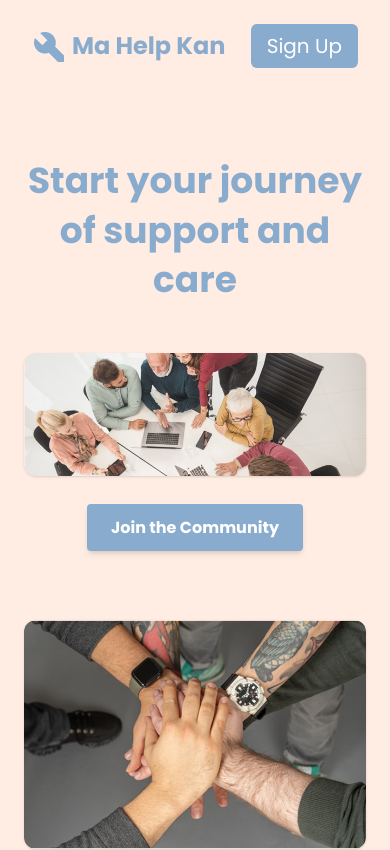
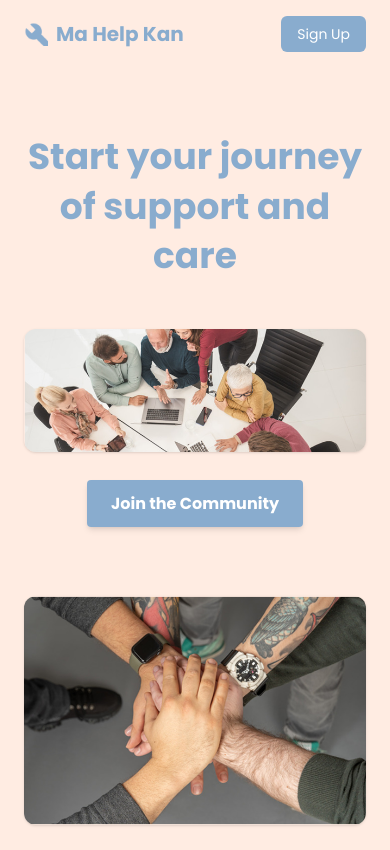
Before and after one commit to CSC105-2024/G11-PawAroundYou-PreHack-2025, a React (Vite) app in the folder frontend/: page / in a window 390 px wide. Shown: the top 850 px of the page. Built offline with nearby package versions, Linux system fonts and the light colour scheme; a web font is replaced by a local one.

Commit message:
fix Navbar

```diff
--- a/frontend/src/assets/Navbar.jsx
+++ b/frontend/src/assets/Navbar.jsx
@@ -1,13 +1,9 @@
 import React, { useState, useEffect } from "react";
 import { Link } from "react-router-dom";
 
-
 function Navbar() {
   const [isLoggedIn, setIsLoggedIn] = useState(false);
-
-  useEffect(() => {
-    console.log("Navbar component mounted");
-  }, []);
+  const [menuOpen, setMenuOpen] = useState(false);
 
   useEffect(() => {
     const loggedIn = localStorage.getItem("isLoggedIn");
@@ -15,43 +11,83 @@ function Navbar() {
   }, []);
 
   const handleLogout = () => {
+    localStorage.removeItem("isLoggedIn");
     setIsLoggedIn(false);
     console.log("User logged out");
   };
 
   return (
-    <header className="flex justify-between items-center px-8 py-6 bg-[#FFECE2] text-[#89ACCE]">
-      <div className="text-2xl font-semibold flex items-center gap-2">
-        <span>
-          <img src="./public/WrenchLogo.png" alt="WrenchLogo" className="w-8 h-8" />
-        </span>
+    <header className="bg-[#FFECE2] text-[#89ACCE] px-6 py-4 flex justify-between items-center">
+      {/* Logo */}
+      <div className="text-xl sm:text-2xl font-semibold flex items-center gap-2">
+        <img
+          src="./public/WrenchLogo.png"
+          alt="WrenchLogo"
+          className="w-6 h-6 sm:w-8 sm:h-8"
+        />
         Ma Help Kan
       </div>
 
+      {/* Desktop Menu */}
+      {isLoggedIn && (
+        <nav className="hidden md:flex gap-8 text-lg font-medium">
+          <Link to="/home" className="hover:underline">
+            Home
+          </Link>
+          <Link to="/profile" className="hover:underline">
+            Profile
+          </Link>
+        </nav>
+      )}
+
+      <div className="flex">
+        {/* Mobile Hamburger */}
+        {isLoggedIn && (
+          <div className="md:hidden flex items-center">
+            <button
+              onClick={() => setMenuOpen(!menuOpen)}
+              className="text-2xl focus:outline-none mr-4"
+            >
+              ☰
+            </button>
+          </div>
+        )}
+
+        {/* Logout / Sign Up Button */}
+        <div>
           {isLoggedIn ? (
-        <>
-          <nav className="flex gap-12 text-xl font-medium">
-            <a href="/home" className="hover:underline">
-              Home
-            </a>
-            <a href="/profile" className="hover:underline">
-              Profile
-            </a>
-          </nav>
             <button
               onClick={handleLogout}
-            className="bg-[#89ACCE] text-white px-4 text-xl py-2 rounded-md hover:bg-[#7295b8] transition"
+              className="bg-[#89ACCE] text-white px-4 text-sm sm:text-base py-2 rounded-md hover:bg-[#7295b8] transition"
             >
               <Link to="/">Logout</Link>
             </button>
-        </>
           ) : (
-        <button
-          onClick={handleLogout}
-          className="bg-[#89ACCE] text-white text-xl font-medium px-4 py-2 rounded-md hover:bg-[#7295b8] transition"
-        >
+            <button className="bg-[#89ACCE] text-white text-sm sm:text-base font-medium px-4 py-2 rounded-md hover:bg-[#7295b8] transition">
               <Link to="/signup">Sign Up</Link>
             </button>
+          )}
+        </div>
+      </div>
+
+      {/* Mobile Dropdown Menu */}
+      {menuOpen && isLoggedIn && (
+        <div className="absolute top-16 left-4 right-4 bg-white shadow-md rounded-md flex flex-col items-start p-4 md:hidden z-50">
+          <Link
+            to="/home"
+            onClick={() => setMenuOpen(false)}
+            className="py-2 text-[#89ACCE] w-full hover:underline"
+          >
+            Home
+          </Link>
+          <Link
+            to="/profile"
+            onClick={() => setMenuOpen(false)}
+            className="py-2 text-[#89ACCE] w-full hover:underline"
+          >
+            Profile
+          </Link>
+        </div>
       )}
     </header>
   );
```
Lines whose indentation alone changed are shown as unchanged.
